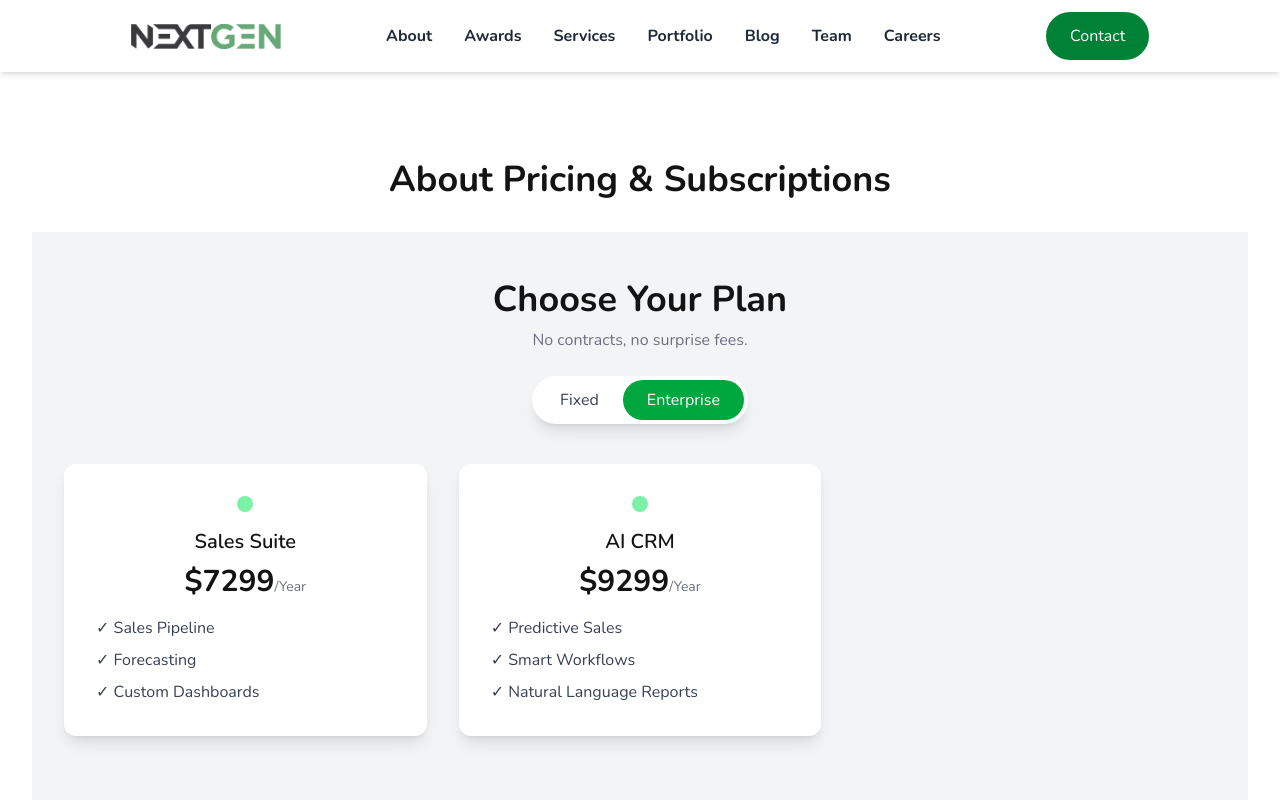
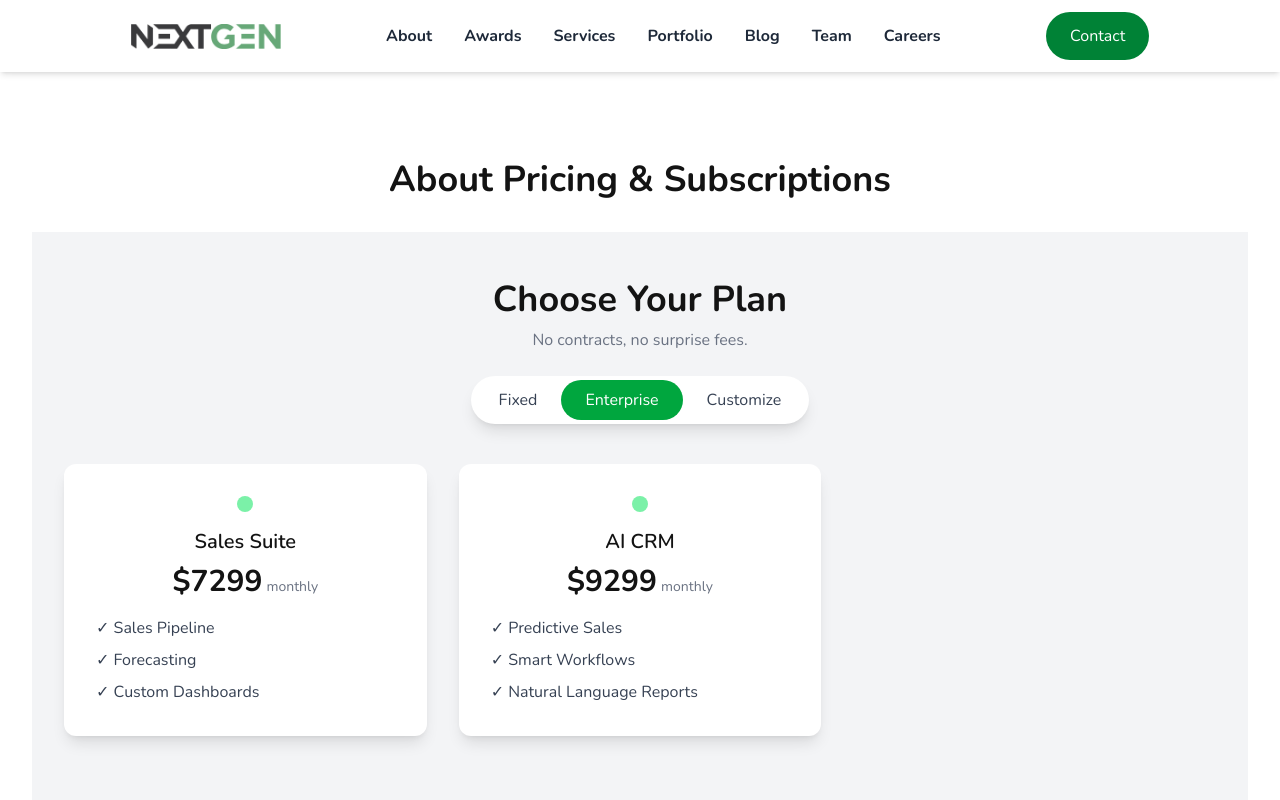
Before and after one commit to MeghlaB/Nextgen-creative, a React (Vite) app: page /pricing/crm in a window 1280 px wide. Both pictures are taken after a click on the button "Enterprise". Shown: the top 800 px of the page. Built offline with nearby package versions, Linux system fonts and the light colour scheme.

Commit message:
updated website

```diff
--- a/src/assets/info.json
+++ b/src/assets/info.json
@@ -21,7 +21,7 @@
       "pricingPlans": [
         {
           "name": "Basic",
-          "monthly": "$499",
+          "monthly": "$199",
           "yearly": "$1999",
           "features": [
             "5 Custom Pages",
@@ -32,7 +32,7 @@
         },
         {
           "name": "Standard",
-          "monthly": "$999",
+          "monthly": "$290",
           "yearly": "$2799",
           "features": [
             "10 Pages",
@@ -43,7 +43,7 @@
         },
         {
           "name": "Premium",
-          "monthly": "$1499",
+          "monthly": "$490",
           "yearly": "$4999",
           "features": [
             "Unlimited Pages",
@@ -104,7 +104,7 @@
       "pricingPlans": [
         {
           "name": "Basic",
-          "monthly": "$499",
+          "monthly": "$199",
           "yearly": "$1899",
           "features": [
             "Single Platform",
@@ -115,7 +115,7 @@
         },
         {
           "name": "Standard",
-          "monthly": "$999",
+          "monthly": "$290",
           "yearly": "$3399",
           "features": [
             "Cross-platform (Flutter)",
@@ -126,7 +126,7 @@
         },
         {
           "name": "Premium",
-          "monthly": "1499",
+          "monthly": "$490",
           "yearly": "$4999",
           "features": [
             "Cross-platform",
@@ -183,7 +183,7 @@
       "pricingPlans": [
         {
           "name": "Basic",
-          "monthly": "$499",
+          "monthly": "$199",
           "yearly": "$899",
           "features": [
             "2 Screens",
@@ -194,7 +194,7 @@
         },
         {
           "name": "Standard",
-          "monthly": "$999",
+          "monthly": "$290",
           "yearly": "$1599",
           "features": [
             "Up to 10 Screens",
@@ -205,7 +205,7 @@
         },
         {
           "name": "Premium",
-          "monthly": "$1499",
+          "monthly": "$490",
           "yearly": "$3999",
           "features": [
             "Up to 25 Screens",
@@ -261,7 +261,7 @@
       "pricingPlans": [
         {
           "name": "Basic",
-          "monthly": "$499",
+          "monthly": "$199",
           "yearly": "$599",
           "features": [
             "10 Social Media Posts",
@@ -271,7 +271,7 @@
         },
         {
           "name": "Standard",
-          "monthly": "$999",
+          "monthly": "$290",
           "yearly": "$999",
           "features": [
             "Logo Design",
@@ -281,7 +281,7 @@
         },
         {
           "name": "Premium",
-          "monthly": "$1499",
+          "monthly": "$490",
           "yearly": "$2999",
           "features": [
             "Animations",
@@ -334,7 +334,7 @@
       "pricingPlans": [
         {
           "name": "Basic",
-          "monthly": "$499",
+          "monthly": "$199",
           "yearly": "$1799",
           "features": [
             "Customer Database",
@@ -344,7 +344,7 @@
         },
         {
           "name": "Standard",
-          "monthly": "$999",
+          "monthly": "$290",
           "yearly": "$3299",
           "features": [
             "Automation Tools",
@@ -355,7 +355,7 @@
         },
         {
           "name": "Premium",
-          "monthly": "$1499",
+          "monthly": "$490",
           "yearly": "$5799",
           "features": [
             "AI-Powered Customer Insights",
@@ -409,7 +409,7 @@
       "pricingPlans": [
         {
           "name": "Basic",
-          "monthly": "$499",
+          "monthly": "$199",
           "yearly": "$3999",
           "features": [
             "Single Platform Only",
@@ -420,7 +420,7 @@
         },
         {
           "name": "Standard",
-          "monthly": "$999",
+          "monthly": "$290",
           "yearly": "$6799",
           "features": [
             "Cross-Platform Support",
@@ -431,7 +431,7 @@
         },
         {
           "name": "Premium",
-          "monthly": "$1499",
+          "monthly": "$490",
           "yearly": "$9499",
           "features": [
             "Full Stack Development",
--- a/src/pages/Pricing.jsx
+++ b/src/pages/Pricing.jsx
@@ -4,16 +4,20 @@ import { useState } from "react";
 export default function PricingTable({ details = {} }) {
   const { id } = useParams();
   const [isFixed, setIsFixed] = useState(true);
+  const [selectedView, setSelectedView] = useState("main"); // "main" or "customize"
 
-  const selectedService = details.services?.find(service => service.id === id);
+  const selectedService = details.services?.find(
+    (service) => service.id === id
+  );
 
   const handlePlanToggle = (planType) => {
+    setSelectedView("main");
     setIsFixed(planType === "fixed");
   };
 
   const fixedPlans = ["basic", "standard", "premium"];
 
-  const filteredPlans = selectedService?.pricingPlans?.filter(plan => {
+  const filteredPlans = selectedService?.pricingPlans?.filter((plan) => {
     const planName = plan.name.toLowerCase();
     const isFixedPlan = fixedPlans.includes(planName);
     return isFixed ? isFixedPlan : !isFixedPlan;
@@ -25,23 +29,51 @@ export default function PricingTable({ details = {} }) {
         <h2 className="text-4xl font-bold mb-2">Choose Your Plan</h2>
         <p className="text-gray-500 mb-6">No contracts, no surprise fees.</p>
 
+        {/* Toggle Buttons */}
         <div className="inline-flex bg-white shadow-lg rounded-full p-1 mb-10">
           <button
             onClick={() => handlePlanToggle("fixed")}
-            className={`px-6 py-2 rounded-full ${isFixed ? "bg-green-600 text-white" : "text-gray-700"}`}
+            className={`px-6 py-2 rounded-full ${
+              isFixed && selectedView === "main"
+                ? "bg-green-600 text-white"
+                : "text-gray-700"
+            }`}
           >
             Fixed
           </button>
           <button
             onClick={() => handlePlanToggle("enterprise")}
-            className={`px-6 py-2 rounded-full ${!isFixed ? "bg-green-600 text-white" : "text-gray-700"}`}
+            className={`px-6 py-2 rounded-full ${
+              !isFixed && selectedView === "main"
+                ? "bg-green-600 text-white"
+                : "text-gray-700"
+            }`}
           >
             Enterprise
           </button>
+          <button
+            onClick={() => setSelectedView("customize")}
+            className={`px-6 py-2 rounded-full ${
+              selectedView === "customize"
+                ? "bg-green-600 text-white"
+                : "text-gray-700"
+            }`}
+          >
+            Customize
+          </button>
         </div>
 
-        {selectedService ? (
-          <div className={`grid ${filteredPlans.length === 1 ? "place-items-center" : "md:grid-cols-3"} gap-8`}>
+        {/* Content */}
+        {selectedView === "customize" ? (
+          <p className="text-red-500 text-xl font-medium">Data Not Found</p>
+        ) : selectedService ? (
+          <div
+            className={`grid ${
+              filteredPlans.length === 1
+                ? "place-items-center"
+                : "md:grid-cols-3"
+            } gap-8`}
+          >
             {filteredPlans.map((plan, index) => (
               <div
                 key={index}
@@ -52,10 +84,14 @@ export default function PricingTable({ details = {} }) {
                   <h3 className="text-xl font-semibold mb-2">{plan.name}</h3>
 
                   <p className="text-3xl font-bold mb-2">
-                    {isFixed ? plan.monthly : plan.discountedPrice?.yearly || plan.yearly}
-                    <span className="text-sm font-normal text-gray-500">
-                      /{isFixed ? "Month" : "Year"}
-                    </span>
+                    {isFixed
+                      ? plan.monthly
+                      : plan.discountedPrice?.yearly || plan.yearly}
+                    {!isFixed && selectedView === "main" && (
+                      <span className="text-sm font-normal text-gray-500 ml-1">
+                        monthly
+                      </span>
+                    )}
                   </p>
 
                   <ul className="text-gray-700 space-y-2 text-left mt-4">
```
Also changed, not shown: 5 other files (tests, documents, lock files or other folders).
